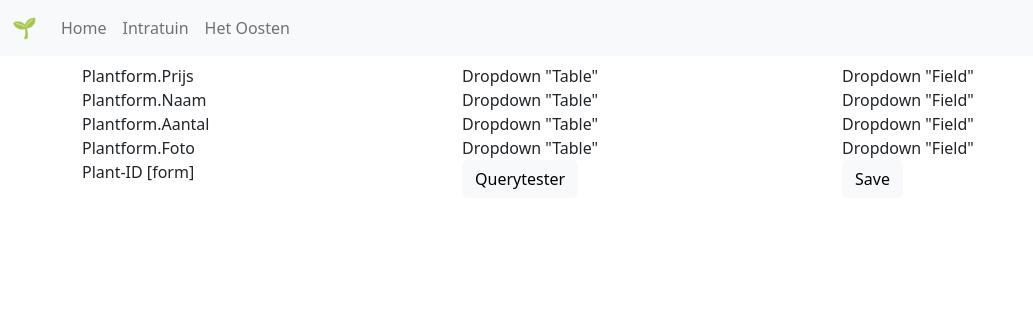
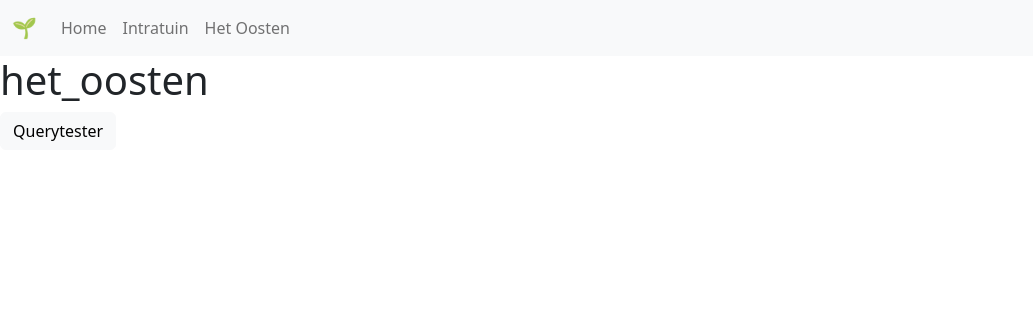
Before and after one commit to alinaven/cs50-final-project, a Flask app: page /het_oosten in a window 1280 px wide. Shown: the top 316 px of the page, without its empty margins (0-1033 px from the left). Run offline with Flask 2, Linux system fonts and the light colour scheme.

Commit message:
Revert "Merge branch 'main' of https://github.com/alinaven/cs50-final-project"
This reverts commit c130da88ec1c28998e49962f01a3dbc774853e7f, reversing
changes made to 612b56fd39c8c60a762b03d4aa0cf2a103c728ae.

```diff
--- a/templates/customer.html
+++ b/templates/customer.html
@@ -1,65 +1,5 @@
 {% extends "layout.html" %}
   {% block body %}
-  <div class="container">
-    <div class="row">
-      <div class="col-sm">
-        <h1>{{customerFriendly}}</h1>
-      </div>
-    </div>
-    <div class="row" class="plantform-field">
-      <div class="col-sm">
-        Plantform.Prijs
-      </div>
-      <div class="col-sm">
-        Dropdown "Table"
-      </div>
-      <div class="col-sm">
-        Dropdown "Field"
-      </div>
-    </div>
-    <div class="row" class="plantform-field">
-      <div class="col-sm">
-        Plantform.Naam
-      </div>
-      <div class="col-sm">
-        Dropdown "Table"
-      </div>
-      <div class="col-sm">
-        Dropdown "Field"
-      </div>
-    </div>
-    <div class="row" class="plantform-field">
-      <div class="col-sm">
-        Plantform.Aantal
-      </div>
-      <div class="col-sm">
-        Dropdown "Table"
-      </div>
-      <div class="col-sm">
-        Dropdown "Field"
-      </div>
-    </div>
-    <div class="row" class="plantform-field">
-      <div class="col-sm">
-        Plantform.Foto
-      </div>
-      <div class="col-sm">
-        Dropdown "Table"
-      </div>
-      <div class="col-sm">
-        Dropdown "Field"
-      </div>
-    </div>
-    <div class="row" class="execute-section">
-      <div class="col-sm">
-        Plant-ID  [form]
-      </div>
-      <div class="col-sm">
-        <a role="button" class="btn btn-light" href="/{{customer}}/querytester">Querytester</a>
-      </div>
-      <div class="col-sm">
-        <a role="button" class="btn btn-light">Save</a>
-      </div>
-    </div>
-  </div>
+    <h1>{{customer}}</h1>
+    <a role="button" class="btn btn-light" href="/{{customer}}/querytester">Querytester</a>
   {% endblock %}
--- a/templates/layout.html
+++ b/templates/layout.html
@@ -23,7 +23,7 @@
               <a class="nav-link" href="/intratuin">Intratuin</a>
             </li>
             <li class="nav-item">
-              <a class="nav-link" href="/het_oosten">Het Oosten</a>
+              <a class="nav-link" href="/hetoosten">Het Oosten</a>
             </li>
           </ul>
         </div>
--- a/templates/querytester.html
+++ b/templates/querytester.html
@@ -1,5 +1,5 @@
 {% extends "layout.html" %}
   {% block body %}
-    <h1>Querytester</h1>
-    <h2>{{customerFriendly}}</h2>
-{% endblock %}
+    <h1>Query tester</h1>
+    <h2>{{customer}}</h2>
+  {% endblock %}
```
Also changed, not shown: helper.py (deleted, +0 -7 lines).
